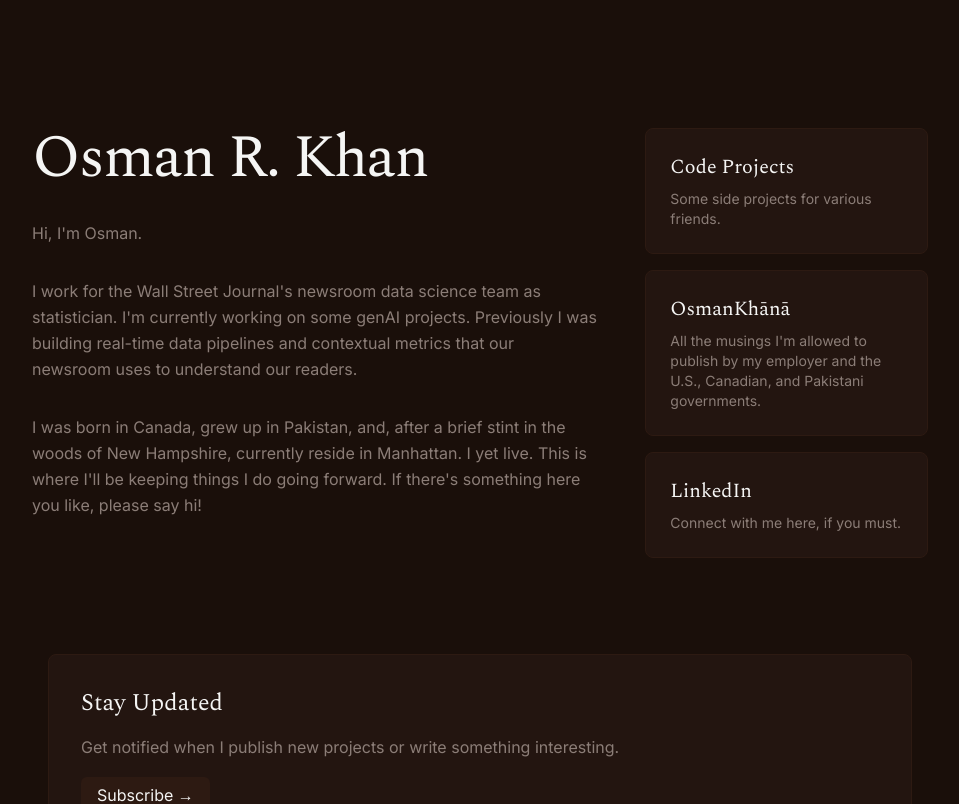
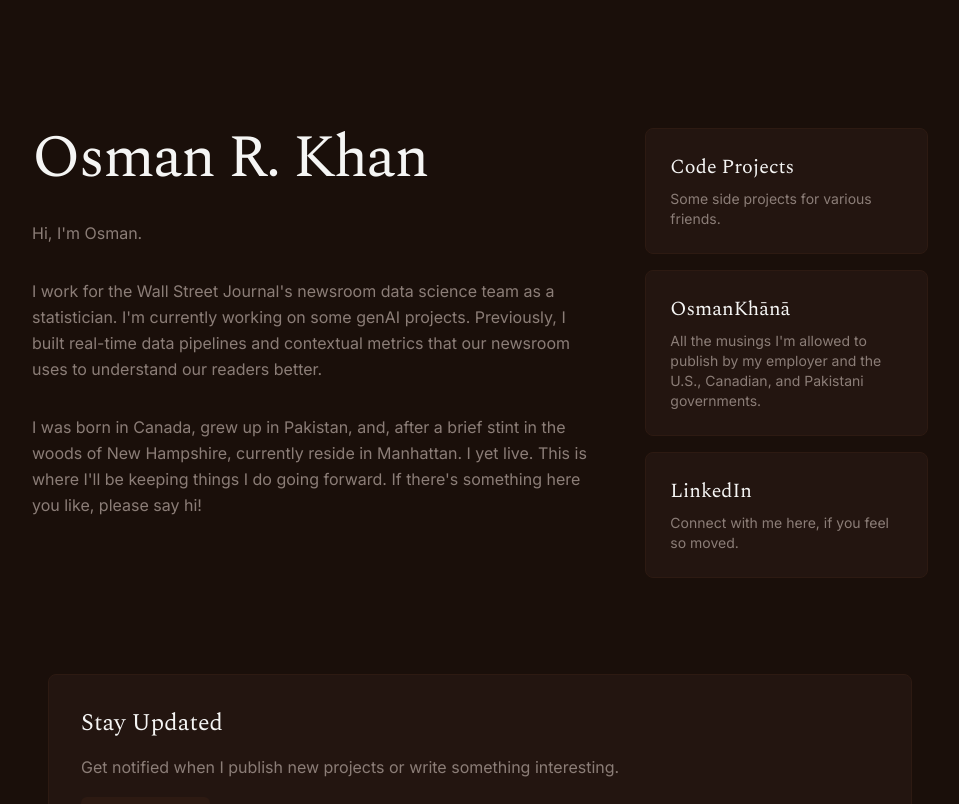
Before and after one commit to osmkhan/osmandius, a Next.js app: page / in a window 1280 px wide. Shown: the top 804 px of the page, without its empty margins (160-1119 px from the left). Built offline with nearby package versions, Linux system fonts and the light colour scheme.

Commit message:
Update LinkedIn subtitle to 'if you feel so moved'

```diff
--- a/src/app/page.tsx
+++ b/src/app/page.tsx
@@ -14,7 +14,9 @@ export default function Home() {
               Hi, I&apos;m Osman.
             </p>
             <p className="text-base text-[var(--muted)] leading-relaxed mb-8">
-              I work for the Wall Street Journal&apos;s newsroom data science team as statistician. I&apos;m currently working on some genAI projects. Previously I was building real-time data pipelines and contextual metrics that our newsroom uses to understand our readers.
+              I work for the Wall Street Journal&apos;s newsroom data science team as a statistician. I&apos;m currently working on some genAI projects.
+
+              Previously, I built real-time data pipelines and contextual metrics that our newsroom uses to understand our readers better.
             </p>
             <p className="text-base text-[var(--muted)] leading-relaxed">
               I was born in Canada, grew up in Pakistan, and, after a brief stint in the woods of New Hampshire, currently reside in Manhattan. I yet live. This is where I&apos;ll be keeping things I do going forward. If there&apos;s something here you like, please say hi!
@@ -51,7 +53,7 @@ export default function Home() {
             className="group block p-6 bg-[var(--card-bg)] rounded-lg border border-[var(--border)] hover:border-[#0077b5] transition-all duration-300"
           >
             <h2 className="text-xl font-serif mb-2 group-hover:text-[#0077b5] transition-colors duration-300">LinkedIn</h2>
-            <p className="text-[var(--muted)] text-sm">Connect with me here, if you must.</p>
+            <p className="text-[var(--muted)] text-sm">Connect with me here, if you feel so moved.</p>
           </a>
         </nav>
       </main>
```
